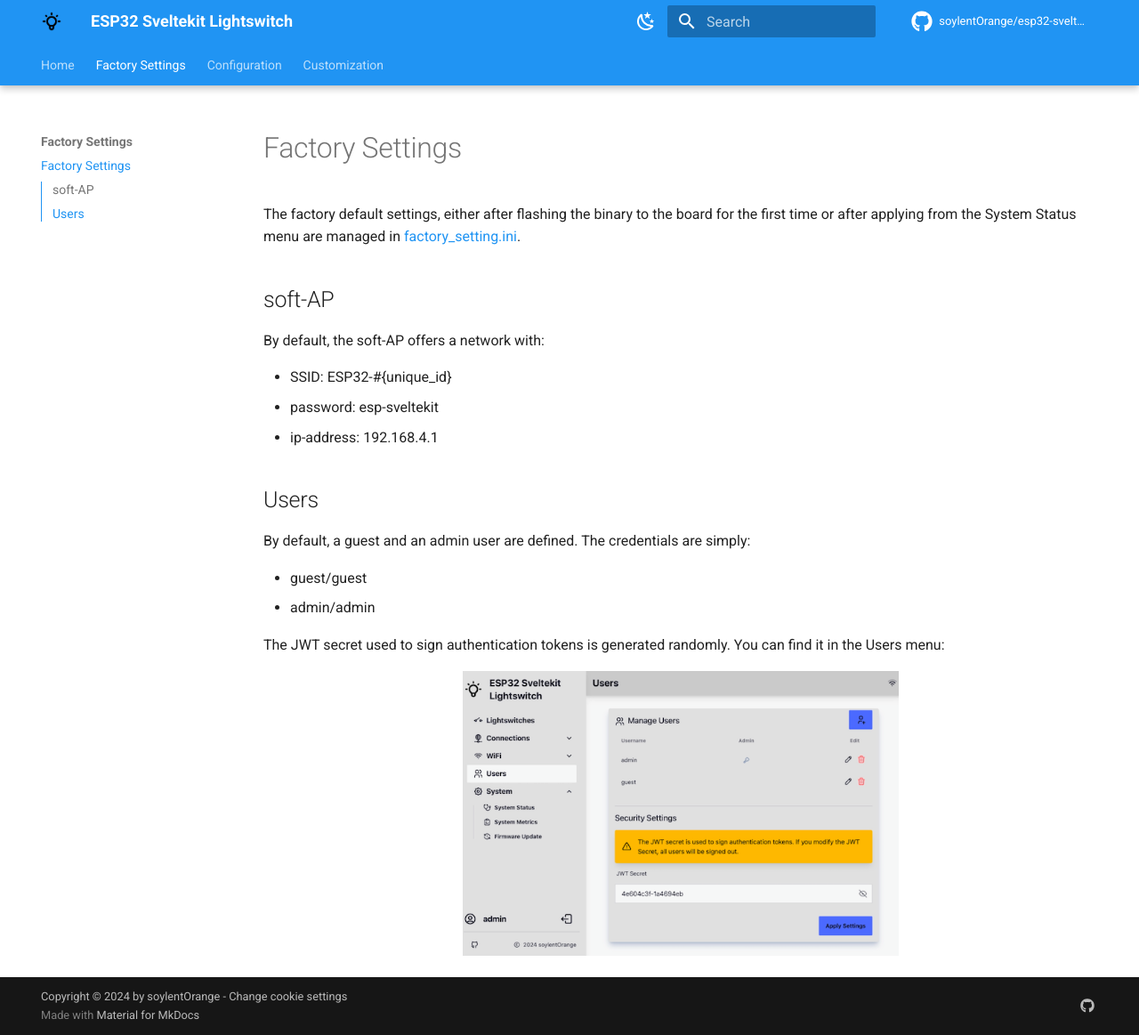
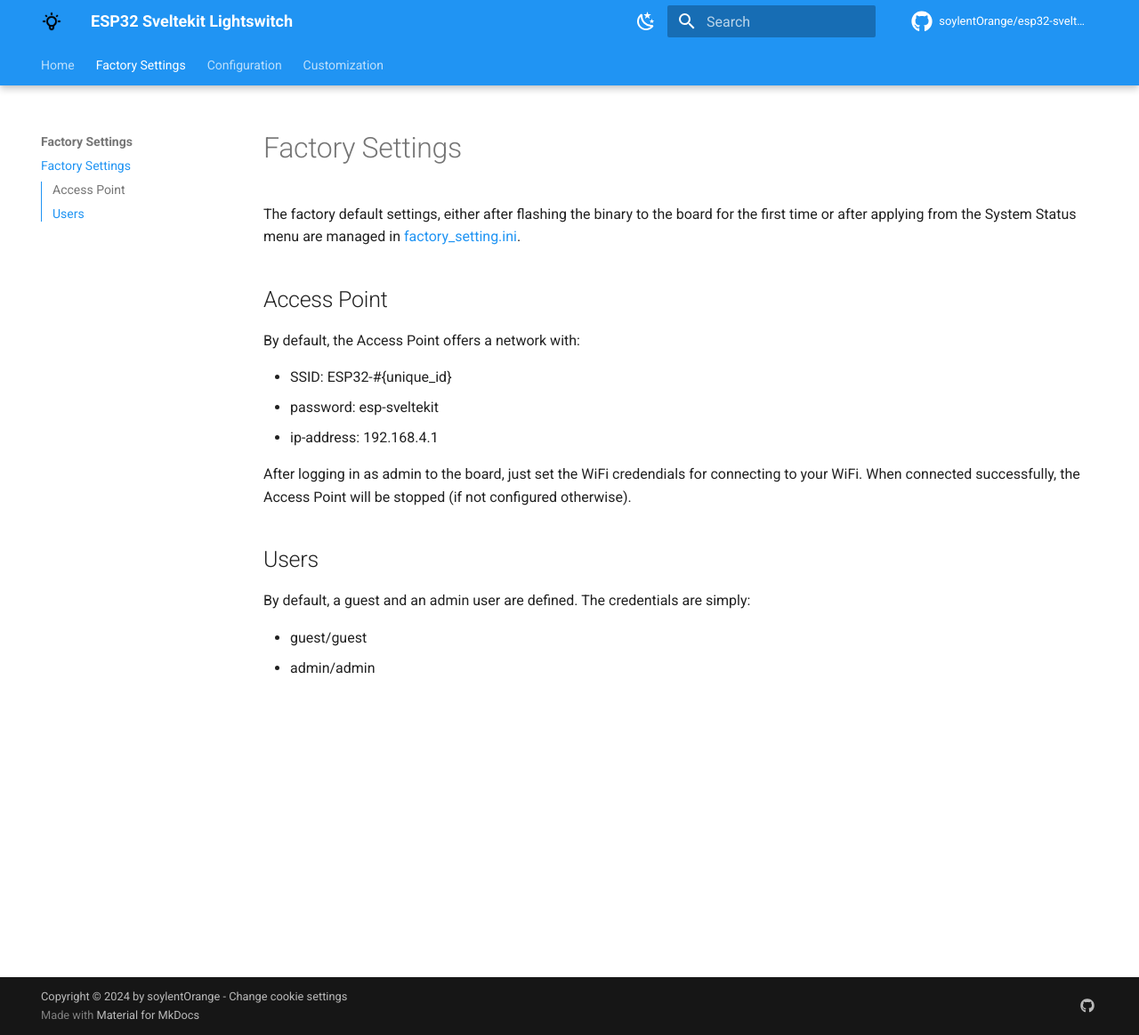
Before and after one commit to soylentOrange/esp32-sveltekit, an MkDocs documentation site: the page built from docs/factorysettings.md, in a window 1280 px wide and 1163 px high. Shown: the whole window at 89% size. Built offline with MkDocs 1.6.1 and Material for MkDocs 9.7.7, drawn with Linux system fonts in a browser that asks for light colours; comment, search, counter and statistics services are not loaded.

Commit message:
Update factorysettings.md

```diff
--- a/docs/factorysettings.md
+++ b/docs/factorysettings.md
@@ -2,13 +2,15 @@
 
 The factory default settings, either after flashing the binary to the board for the first time or after applying from the System Status menu are managed in [factory_setting.ini](https://github.com/soylentOrange/esp32-sveltekit/blob/main/factory_settings.ini).
 
-## soft-AP
+## Access Point
 
-By default, the soft-AP offers a network with:
+By default, the Access Point offers a network with:
 
 - SSID: ESP32-#{unique_id}
 - password: esp-sveltekit
 - ip-address: 192.168.4.1
+
+After logging in as admin to the board, just set the WiFi credendials for connecting to your WiFi. When connected successfully, the Access Point will be stopped (if not configured otherwise).
 
 ## Users
 
@@ -17,9 +19,3 @@
 
 - guest/guest
 - admin/admin
-
-The JWT secret used to sign authentication tokens is generated randomly. You can find it in the Users menu:
-
-<figure markdown="span">
-  ![Screenshot_users](media/Screenshot_users.png){ height="320" width="490" }
-</figure>
```
